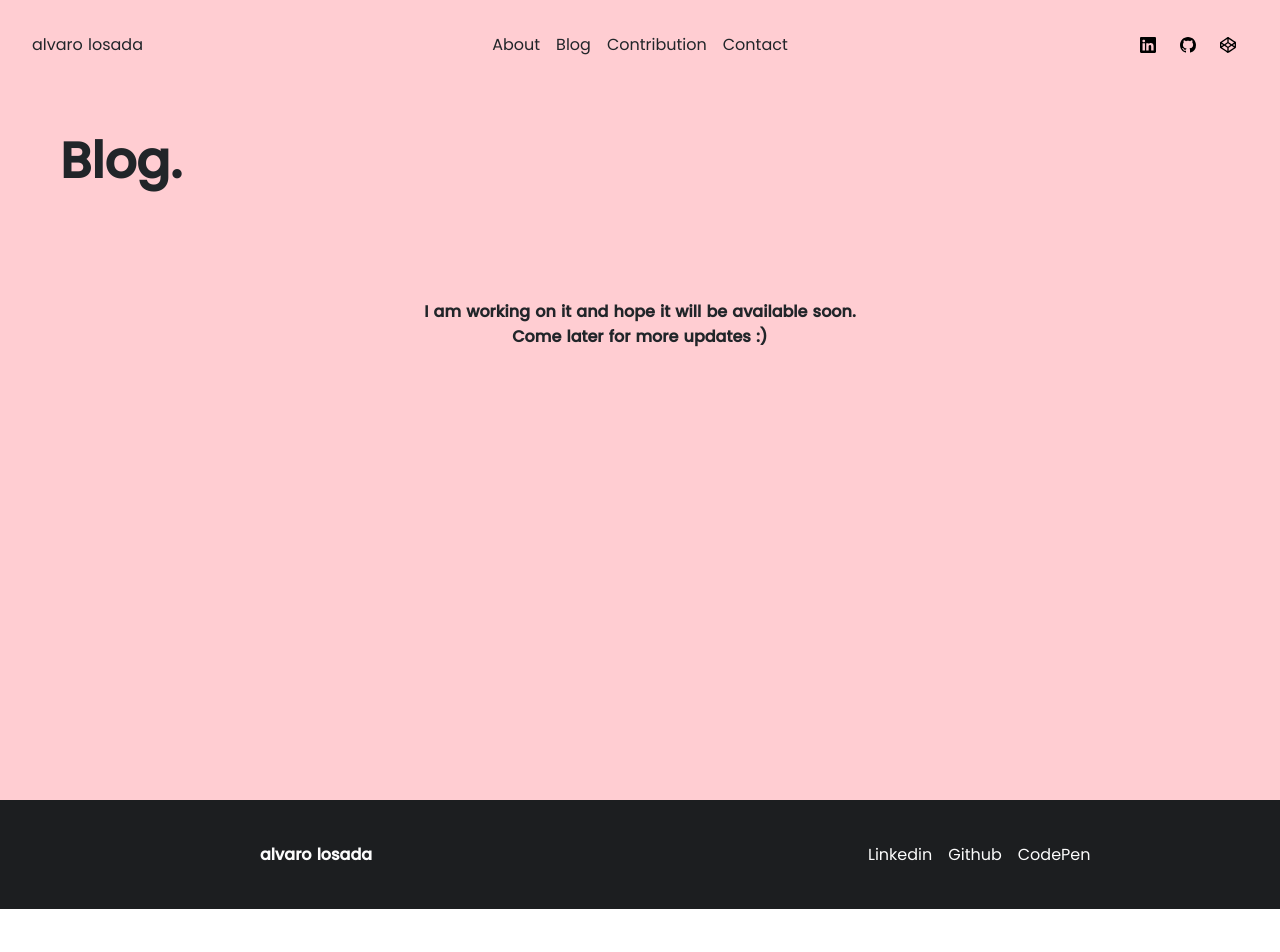
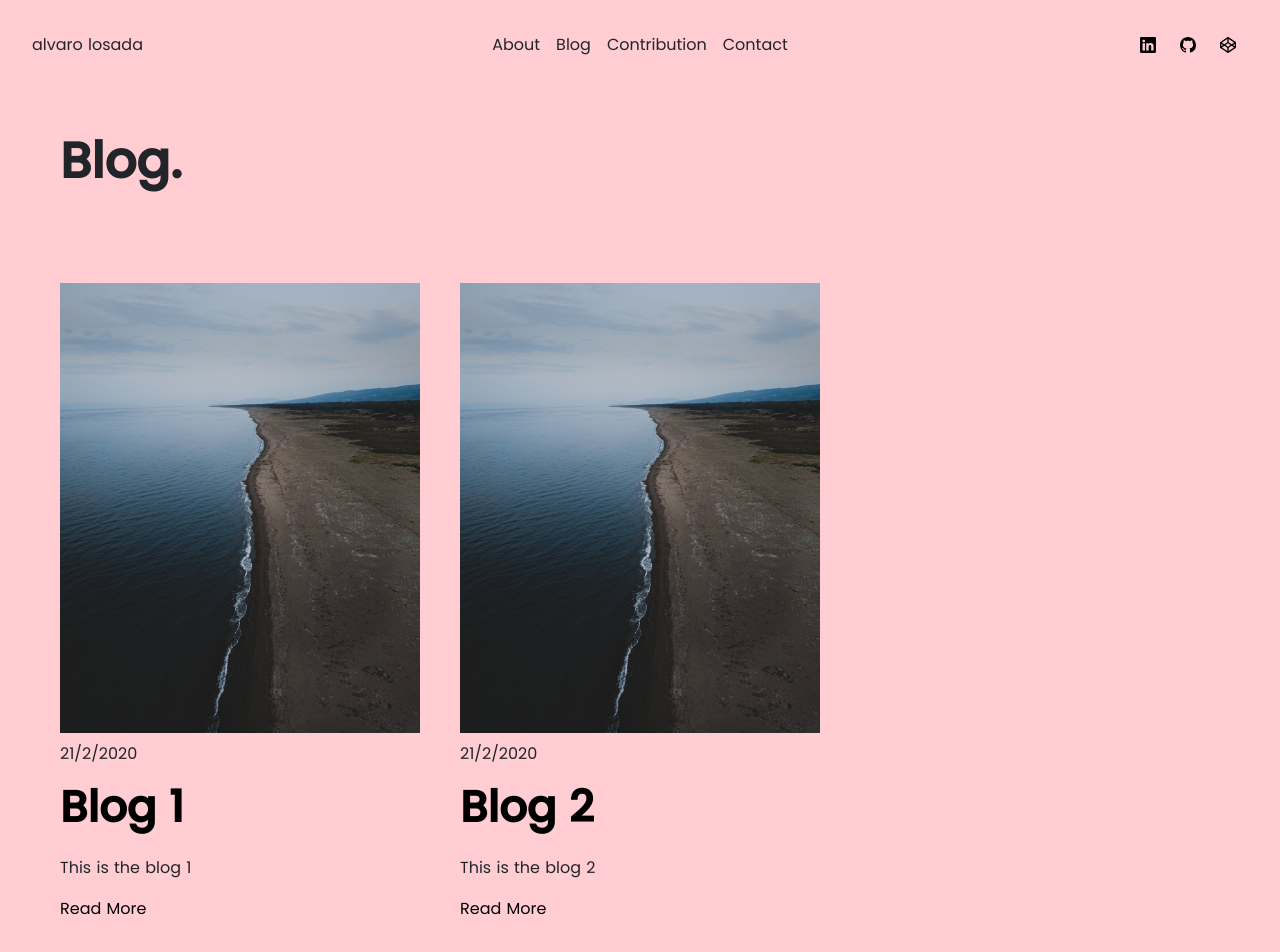
Before and after one commit to aLosada7/personal-webpage, a Next.js app: page /blog in a window 1280 px wide. Shown: the top 952 px of the page. Before the commit the page ends 909 px from the top, so only its background shows below. Built offline with nearby package versions, Linux system fonts and the light colour scheme.

Commit message:
feat: :sparkles: valentines day

```diff
--- a/pages/blog.jsx
+++ b/pages/blog.jsx
@@ -19,14 +19,36 @@ export default function Blog() {
 			</section>
 			<section className="page-section py-section">
 				<div className="container">
-					<div className="col-16 offset-4 col-mobile-24 col-mobile-offset-0">
-						<p className="text-center">
-							<strong>
-								I am working on it and hope it will be available soon. <br />
-								Come later for more updates :)
-							</strong>
-						</p>
-					</div>
+					{
+						<div className="row blog-summary-entry-list">
+							{blogs.map((blog) => (
+								<div className="col-8 col-offset-0 col-mobile-24" key={blog.slug}>
+									<div className="blog-summary-entry mb-3">
+										<article className="blog-entry">
+											<img
+												className="mb-8"
+												src={`/blogs/${blog.slug}.jpeg`}
+												alt={blog.headline}
+											/>
+											<span className="blog-entry-date mb-8">{blog.date}</span>
+
+											<Link href={{ pathname: `/blog/${blog.slug}` }}>
+												<strong className="blog-entry-title">
+													<a>{blog.headline}</a>
+												</strong>
+											</Link>
+
+											<p>{blog.description}</p>
+
+											<Link href={{ pathname: `/blog/${blog.slug}` }}>
+												<a className="blog-entry-read-more">Read More</a>
+											</Link>
+										</article>
+									</div>
+								</div>
+							))}
+						</div>
+					}
 				</div>
 			</section>
 		</Layout>
--- a/styles/san-valentine.scss
+++ b/styles/san-valentine.scss
@@ -5,7 +5,9 @@
     display: flex;
     justify-content: center;
     align-items: center;
+    margin: 0.5rem;
 }
+
 
 h1 {
     font-family: 'Poppins', sans-serif;
```
Also changed, not shown: pages/san-valentine.jsx (+52 -3 lines).
